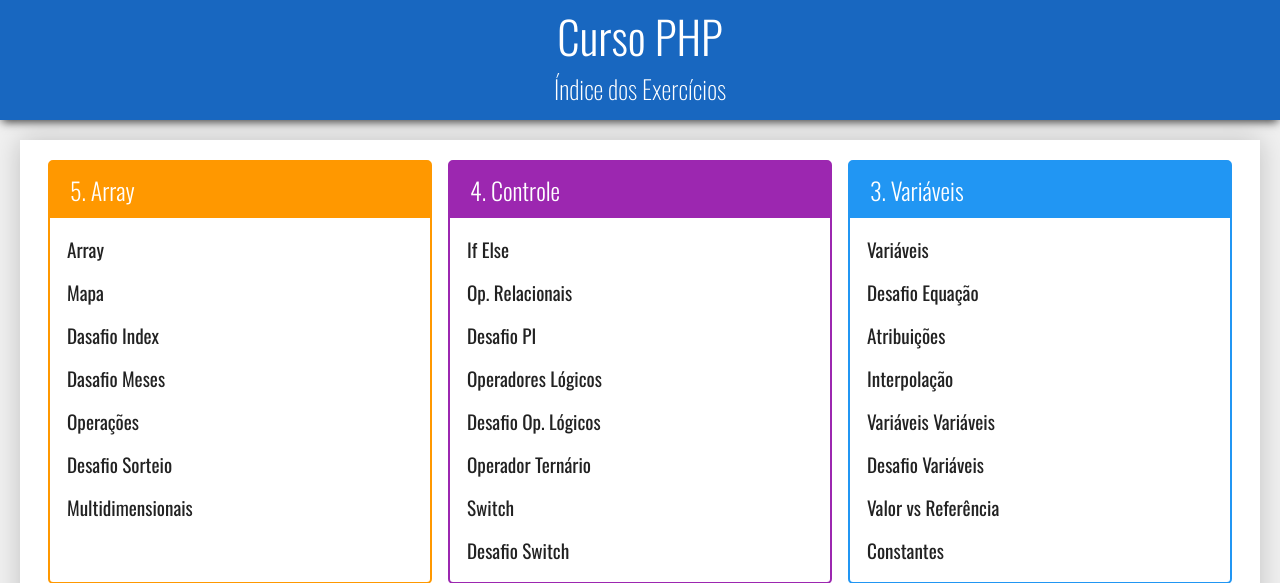
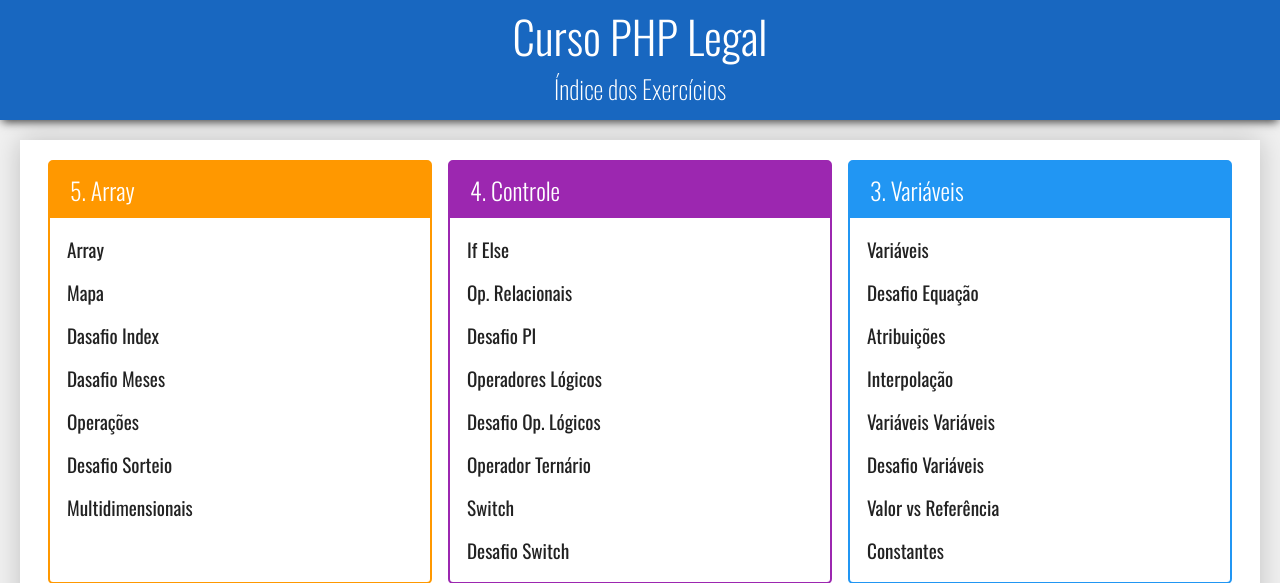
Before and after one commit to j-renan/Curso-PHP-Cod3r, a PHP site: page / in a window 1280 px wide. Shown: the top 583 px of the page. Run offline with PHP 8.4, Linux system fonts and the light colour scheme.

Commit message:
Alterando H1

```diff
--- a/index.html
+++ b/index.php
@@ -8,7 +8,7 @@
 </head>
 <body>
     <header class="cabecalho">
-        <h1>Curso PHP</h1>
+        <h1>Curso PHP Legal</h1>
         <h2>Índice dos Exercícios</h2>
     </header>
     <main class="principal">
```
